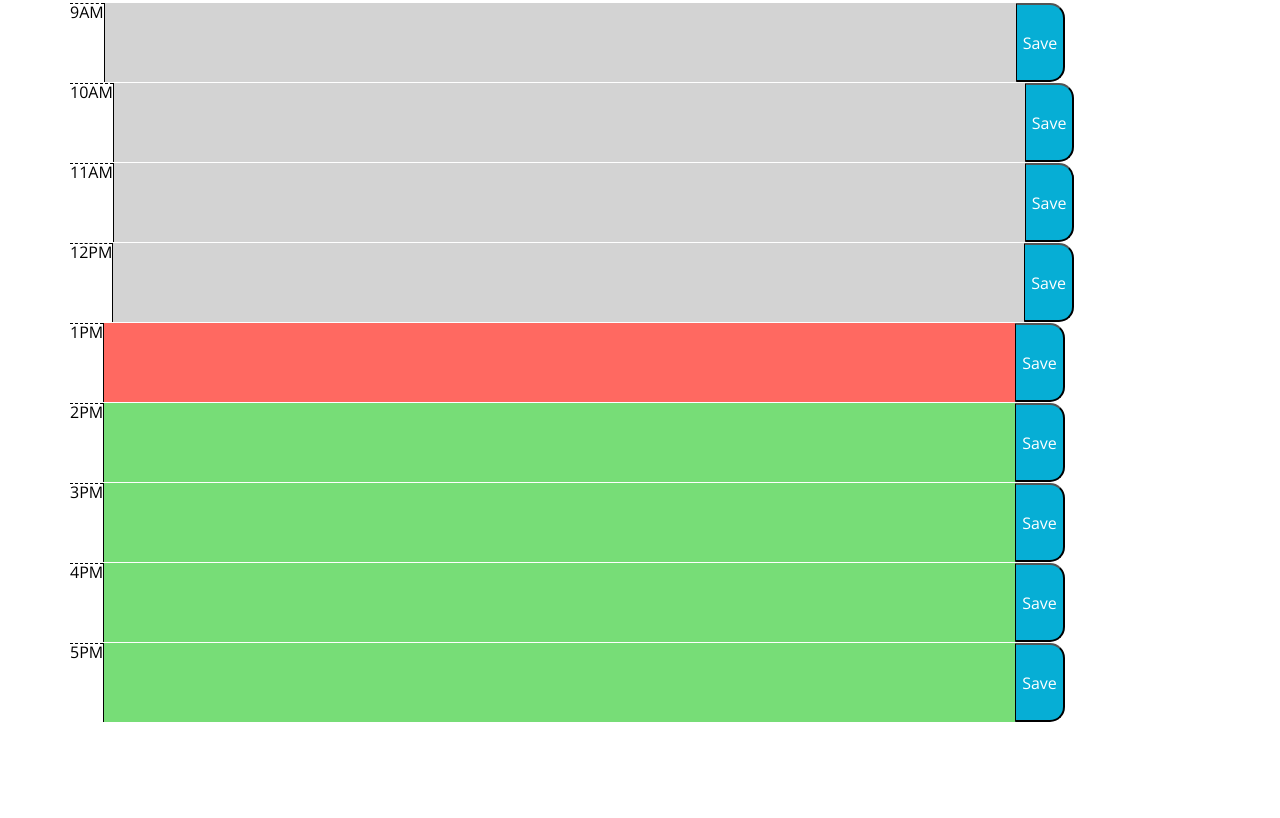
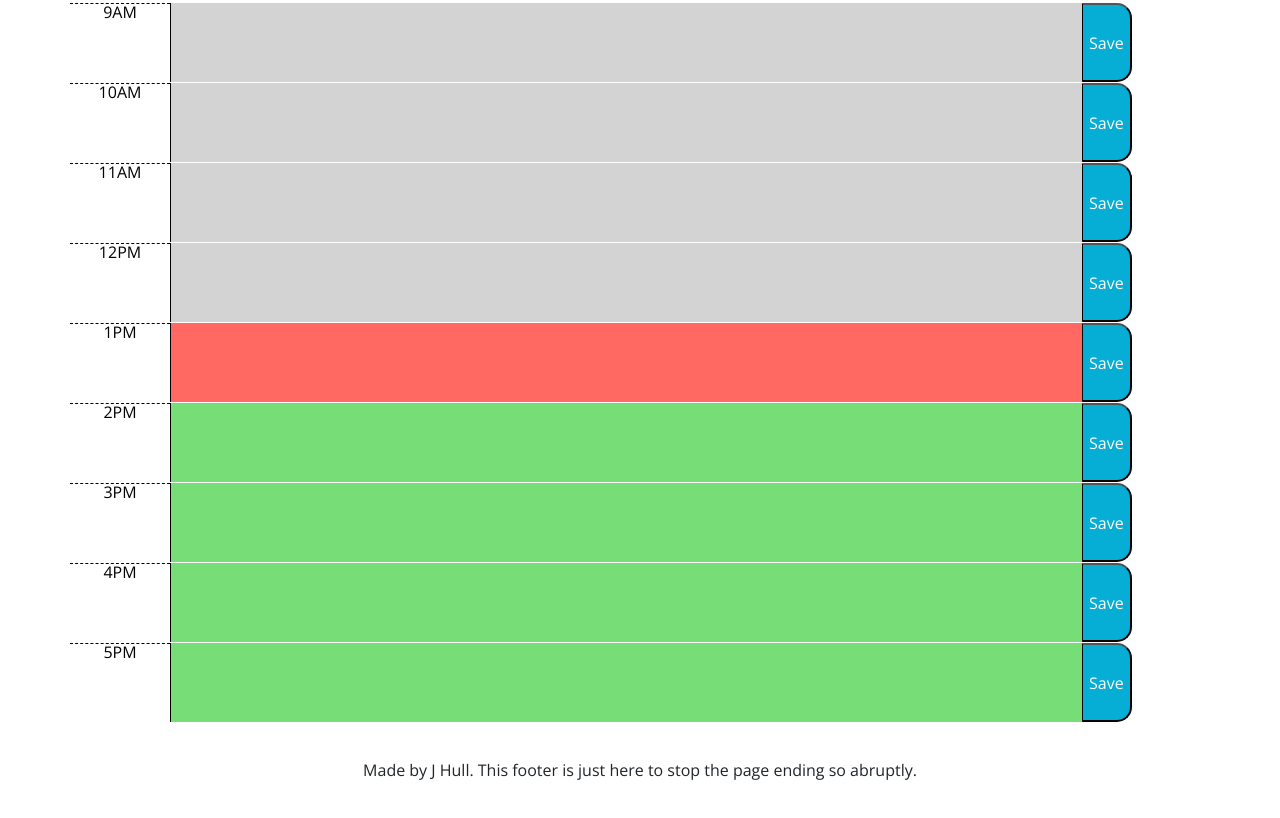
Before and after one commit to jh871/Daily-Planner-App, a plain HTML site: page index.html in a window 1280 px wide. Shown: the part 334-1152 px from the top of the page. Before the commit the page ends 1056 px from the top, so only its background shows below. Drawn offline with nearby package versions, Linux system fonts and the light colour scheme.

Commit message:
added footer and styling

```diff
--- a/assets/css/style.css
+++ b/assets/css/style.css
@@ -71,3 +71,12 @@ textarea {
   font-size: 20px;
   transition: all 0.3s ease-in-out;
 }
+
+span.hour {
+  width: 100px;
+}
+
+footer {
+  text-align: center;
+  padding: 40px;
+}
--- a/index.html
+++ b/index.html
@@ -84,7 +84,7 @@
         <button class="saveBtn" id="btn17">Save</button>
       </div>
     </div>
-
+    <footer> Made by J Hull. This footer is just here to stop the page ending so abruptly.</footer>
     <script src="https://cdnjs.cloudflare.com/ajax/libs/jquery/3.2.1/jquery.min.js"></script>
     <script src="https://cdnjs.cloudflare.com/ajax/libs/moment.js/2.24.0/moment.min.js"></script>
     <script src="assets/js/script.js"></script>
```
